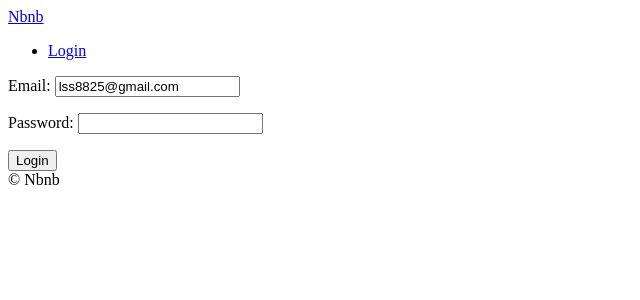
After one commit to DoubleS-Lee/airbnb_clone, a Django app: page /users/login in a window 1280 px wide. The commit adds this page. Shown: the top 300 px of the page, without its empty margins (0-640 px from the left). Run offline with Django 3.2, Linux system fonts and the light colour scheme.

Commit message:
200325_login
14.4_login code(hard way)

```diff
--- a/config/urls.py
+++ b/config/urls.py
@@ -26,6 +26,7 @@ from django.conf.urls.static import static
 urlpatterns = [
     path("", include("core.urls", namespace="core")),
     path("rooms/", include("rooms.urls", namespace="rooms")),
+    path("users/", include("users.urls", namespace="users")),
     path("admin/", admin.site.urls),
 ]
 
--- a/templates/partials/nav.html
+++ b/templates/partials/nav.html
@@ -1,4 +1,11 @@
   <a href="{% url "core:home" %}">Nbnb</a>
   <ul>
-    <li><a href="#">Login</a></li>
+
+    {% if user.is_authenticated %}
+      <li><a href="{% url "users:logout" %}">Logout</a></li>
+    {% else %}
+      <li><a href="{% url "users:login" %}">Login</a></li>
+    {% endif %}
+
+
   </ul>
--- /dev/null
+++ b/templates/users/login.html
@@ -0,0 +1,20 @@
+{% extends "base.html" %}
+
+{% block page_title %}
+
+    Login
+
+{% endblock page_title %}
+
+{% block search-bar %}
+
+{% endblock search-bar %}
+
+
+{% block content %}
+    <form method="POST" action="{% url "users:login" %}">
+        {% csrf_token %}
+        {{form.as_p}}
+        <button>Login</button>
+    </form>
+{% endblock content %}
--- /dev/null
+++ b/users/forms.py
@@ -0,0 +1,21 @@
+from django import forms
+from . import models
+
+
+class LoginForm(forms.Form):
+
+    email = forms.EmailField()
+    password = forms.CharField(widget=forms.PasswordInput)
+
+    # 이메일이나 비밀번호가 있는 field를 확인하고 싶으면 메소드명에 꼭 clean_을 붙여줘야한다
+    def clean(self):
+        email = self.cleaned_data.get("email")
+        password = self.cleaned_data.get("password")
+        try:
+            user = models.User.objects.get(email=email)
+            if user.check_password(password):
+                return self.cleaned_data
+            else:
+                self.add_error("password", forms.ValidationError("password is wrong"))
+        except models.User.DoesNotExist:
+            self.add_error("email", forms.ValidationError("User does not exist"))
--- /dev/null
+++ b/users/urls.py
@@ -0,0 +1,9 @@
+from django.urls import path
+from . import views
+
+app_name = "users"
+
+urlpatterns = [
+    path("login", views.LoginView.as_view(), name="login"),
+    path("logout", views.log_out, name="logout"),
+]
--- a/users/views.py
+++ b/users/views.py
@@ -1,3 +1,26 @@
-from django.shortcuts import render
+from django.views import View
+from django.shortcuts import render, redirect, reverse
+from django.contrib.auth import authenticate, login, logout
+from . import forms
 
-# Create your views here.
+
+class LoginView(View):
+    def get(self, request):
+        form = forms.LoginForm(initial={"email": "lss8825@gmail.com"})
+        return render(request, "users/login.html", {"form": form})
+
+    def post(self, request):
+        form = forms.LoginForm(request.POST)
+        if form.is_valid():
+            email = form.cleaned_data.get("email")
+            password = form.cleaned_data.get("password")
+            user = authenticate(request, username=email, password=password)
+            if user is not None:
+                login(request, user)
+                return redirect(reverse("core:home"))
+        return render(request, "users/login.html", {"form": form})
+
+
+def log_out(request):
+    logout(request)
+    return redirect(reverse("core:home"))
```
Also changed, not shown: 1 other file.
